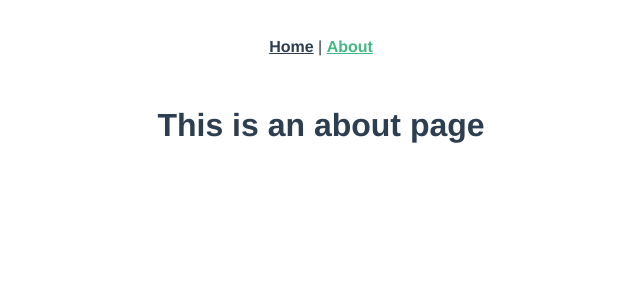
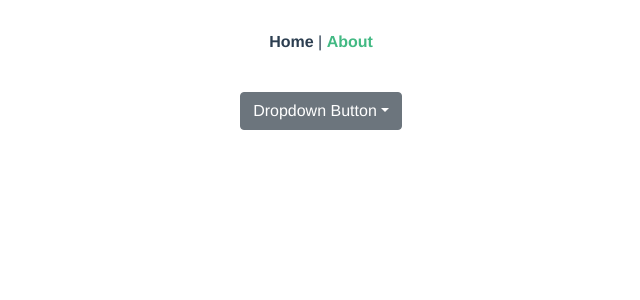
Before and after one commit to szati07/bored-app, a Vue app in the folder bored-app/: page /#/about in a window 1280 px wide. Shown: the top 300 px of the page, without its empty margins (319-959 px from the left). Built offline with nearby package versions, Linux system fonts and the light colour scheme.

Commit message:
added bootstrap to project

```diff
--- a/bored-app/src/main.js
+++ b/bored-app/src/main.js
@@ -1,4 +1,7 @@
+import '@babel/polyfill';
+import 'mutationobserver-shim';
 import Vue from 'vue';
+import './plugins/bootstrap-vue';
 import App from './App.vue';
 import router from './router';
 import store from './store';
--- a/bored-app/src/views/About.vue
+++ b/bored-app/src/views/About.vue
@@ -1,5 +1,12 @@
 <template>
-  <div class="about">
-    <h1>This is an about page</h1>
+ <div>
+    <b-dropdown id="dropdown-1" text="Dropdown Button" class="m-md-2">
+      <b-dropdown-item>First Action</b-dropdown-item>
+      <b-dropdown-item>Second Action</b-dropdown-item>
+      <b-dropdown-item>Third Action</b-dropdown-item>
+      <b-dropdown-divider></b-dropdown-divider>
+      <b-dropdown-item active>Active action</b-dropdown-item>
+      <b-dropdown-item disabled>Disabled action</b-dropdown-item>
+    </b-dropdown>
   </div>
 </template>
```
Also changed, not shown: bored-app/package.json (+7 -0 lines), bored-app/src/plugins/bootstrap-vue.js (added, +7 -0 lines), 1 other file (tests, documents, lock files or other folders).
